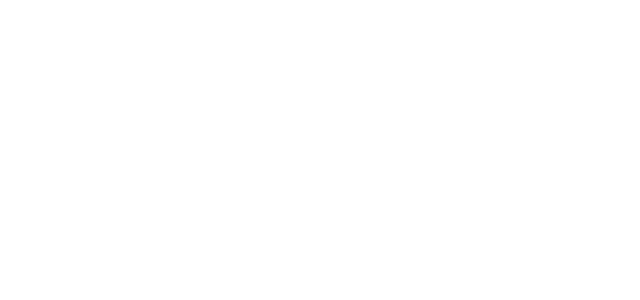
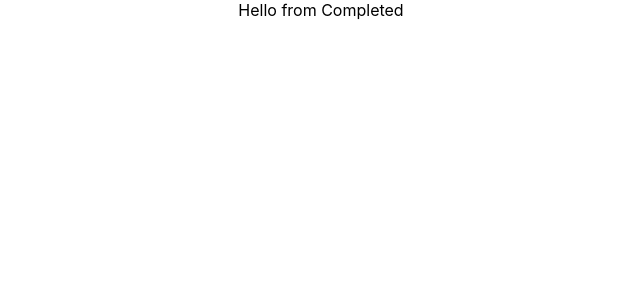
Before and after one commit to orozCoding/seispalabras, a React (Create React App) app: page /Completed in a window 1280 px wide. Before the commit this address had no page. Shown: the top 300 px of the page, without its empty margins (319-959 px from the left). Built offline with nearby package versions, Linux system fonts and the light colour scheme.

Commit message:
Create initial Completed component

```diff
--- a/src/App.js
+++ b/src/App.js
@@ -1,10 +1,11 @@
 import React, { useEffect } from "react";
 import { useSelector, useDispatch } from "react-redux";
+import { BrowserRouter as Router, Routes, Route } from "react-router-dom";
 import { getCompleted } from "./redux/completed/completedReducer";
 import { getActiveWords } from "./redux/actives/activesReducer";
 import './App.css';
 import Home from './components/home/homePage';
-import { BrowserRouter as Router, Routes, Route } from "react-router-dom";
+import Completed from "./components/completed/completed";
 
 const App = () => {
   const completed = useSelector((state) => state.completed);
@@ -28,7 +29,8 @@ const App = () => {
     <div className="App">
       <Router>
         <Routes>
-          <Route path='/' element={<Home completed={completed} actives={actives} />} />
+          <Route path='/' element={<Home  actives={actives} />} />
+          <Route path='/Completed' element={<Completed completed={completed} />} />
         </Routes>
       </Router>
     </div>
--- /dev/null
+++ b/src/components/completed/completed.js
@@ -0,0 +1,16 @@
+import React from "react";
+
+const Completed = (props) => {
+  const { completed } = props;
+
+    return(
+      <div>
+        <div>Hello from Completed</div>
+        <div>{completed.map((word) => {
+          return <div key={word.id}>{word.e}</div>
+        })}</div>
+      </div>
+    )
+}
+
+export default Completed;
--- a/src/components/home/homePage.js
+++ b/src/components/home/homePage.js
@@ -1,7 +1,7 @@
-import React, { useEffect } from "react";
-import { useSelector, useDispatch } from "react-redux";
+import React from "react";
+import { useDispatch } from "react-redux";
 import { addCompleted } from "../../redux/completed/completedReducer";
-import { getActiveWords, checkAnswer } from "../../redux/actives/activesReducer";
+import { checkAnswer } from "../../redux/actives/activesReducer";
 
 const Home = (props) => {
   const { actives } = props;
```
